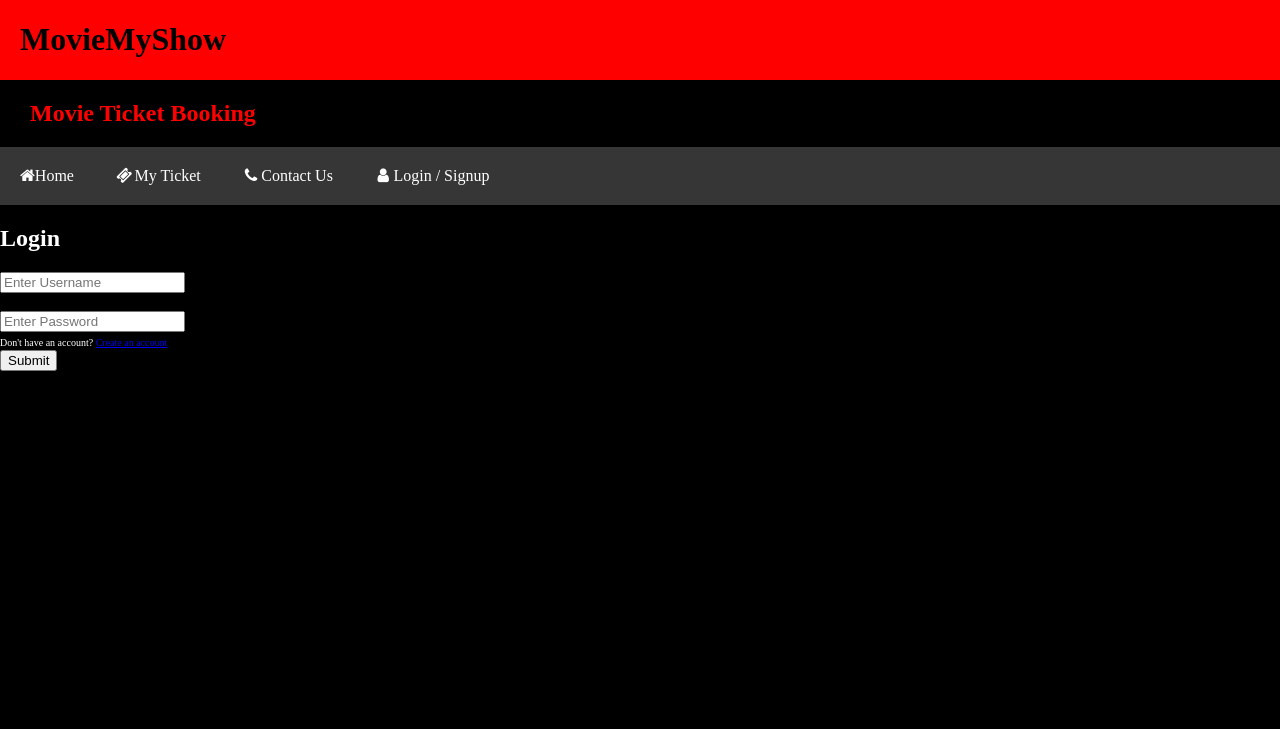
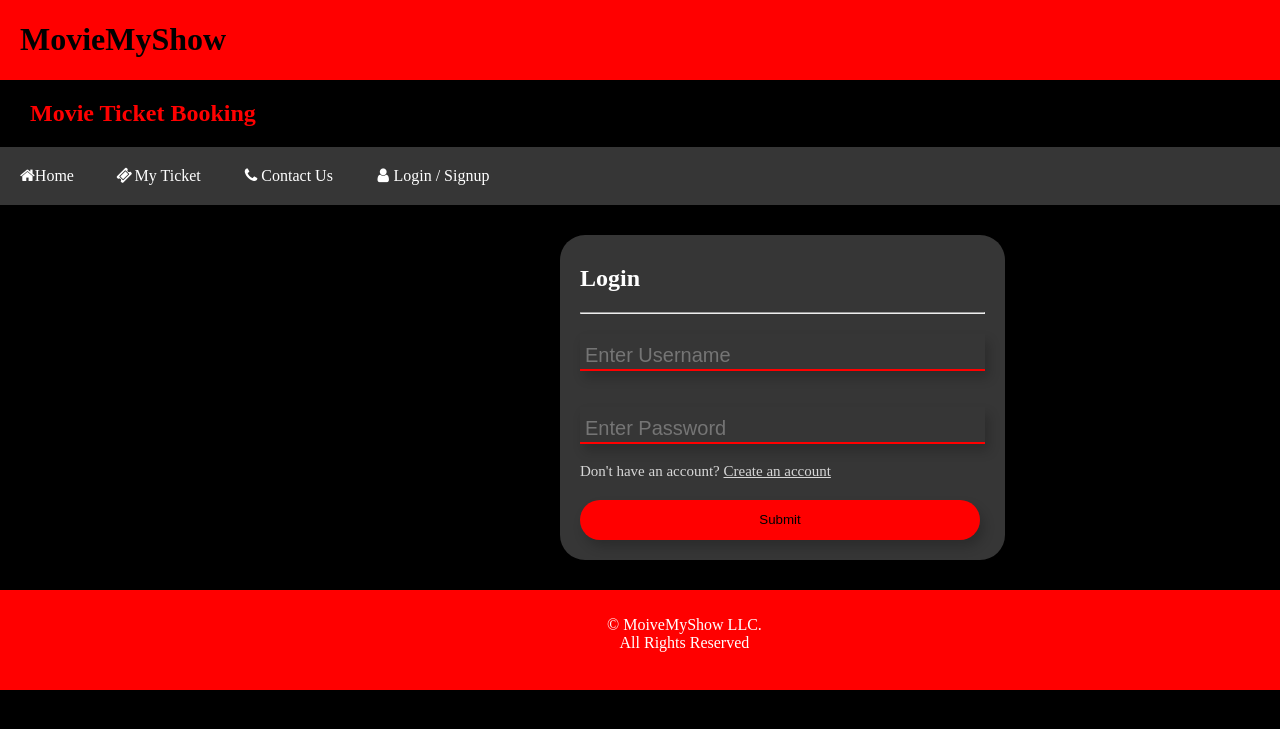
Before and after one commit to ShounaKnk/Movie-Ticket-Booking, a PHP site: page /login.html in a window 1280 px wide. Shown: the top 729 px of the page. Run offline with PHP 8.4, Linux system fonts and the light colour scheme.

Commit message:
fixed login and signup pages, profile page css and made COntact us page

```diff
--- a/login.html
+++ b/login.html
@@ -6,6 +6,66 @@
     <link rel="stylesheet" href="https://cdnjs.cloudflare.com/ajax/libs/font-awesome/4.7.0/css/font-awesome.min.css">
     <link rel="stylesheet" href="commoncss.css">
     <title>Document</title>
+    <style>
+        .container{
+            background-color: #363636;
+            border-radius: 25px;
+            margin-left: 560px;
+            margin-top: 30px;
+            margin-bottom: 30px;
+            padding: 20px;
+            display: inline-block;
+        }
+        .container_head{
+            display: inline-block;
+            margin-top: 10px;
+        }
+        hr{
+            margin-bottom:20px;
+            margin-top: 0px;
+        }
+
+        .textfields{
+            background-color: #363636;
+            border: none;
+            font-size: 20px;
+            border-bottom: solid red 2px;
+            padding: 10px 0 2px 5px;
+            box-shadow: 4px 7px 12px 0 rgba(0, 0, 0, 0.2);
+            display: block;
+            width: 400px;
+            color: white;
+        }
+
+        .textfields:hover{
+            box-shadow: 4px 7px 12px 0 rgba(0, 0, 0, 0.5);
+        }
+
+        #tca{
+            color: rgba(255, 255, 255, 0.8);
+        }
+        #ca{
+            text-decoration: underline;
+            color: rgba(255, 255, 255, 0.8);
+        }
+
+        label{
+            margin-bottom: 20px;
+        }
+
+        #sbutton{
+            background-color: red;
+            border: none;
+            margin-top: 20px;
+            width: 400px;
+            box-shadow: 4px 7px 12px 0 rgba(0, 0, 0, 0.2);
+            height: 40px;
+            border-radius: 25px;
+        }
+        #sbutton:hover{
+            box-shadow: 4px 7px 12px 0 rgba(0, 0, 0, 0.7);
+        }
+    </style>
 </head>
 <body>
     <div class="Pageheader">
@@ -18,18 +78,26 @@
     </div>
     <div class="topnav">
         <a href="HomePage.html"><i class="fa fa-home">Home</i></a>
-        <a href="my_tickets.html"><i class="fa fa-fw fa-ticket"></i>My Ticket</i></a>
+        <a href="ticket_display.html"><i class="fa fa-fw fa-ticket"></i>My Ticket</i></a>
         <a href="about_us.html"><i class="fa fa-fw fa-phone"></i>Contact Us</a>
         <a href="login.html"><i class="fa fa-fw fa-user"></i>Login / Signup</a>
     </div>
-    <h2>Login</h2>
-    <form action="login.php" method="post">
-        <input type="text" name="username" placeholder="Enter Username">
-        <br><br>
-        <input type="password" name="pwrd" placeholder="Enter Password">
-        <br><span style="font-size: 10px">Don't have an account? </span>
-        <a href="createaccount.html" style="font-size: 10px">Create an account</a>
-        <br><input type="submit">
-    </form>
+    <div class="container">
+        <h2 class="container_head">Login</h2>
+        <hr>
+        <form action="login.php" method="post">
+            <input type="text" class="textfields" name="username" placeholder="Enter Username">
+            <br><br>
+            <input type="password" class="textfields" name="pwrd" placeholder="Enter Password">
+            <br><span style="font-size: 15px" id="tca">Don't have an account? </span>
+            <a href="createaccount.html" style="font-size: 15px" id="ca">Create an account</a><br>
+            <button type="submit" id="sbutton">Submit</button>
+        </form>
+    </div>
+    <div class="footer">
+        <div class="footer_text">
+            <p>&copy; MoiveMyShow LLC. <br> All Rights Reserved </p>
+        </div>
+    </div>
 </body>
 </html>
--- a/payment_page.html
+++ b/payment_page.html
@@ -61,7 +61,7 @@
     </div>
     <div class="topnav">
         <a href="HomePage.html"><i class="fa fa-home">Home</i></a>
-        <a href="my_tickets.html"><i class="fa fa-fw fa-ticket"></i>My Ticket</i></a>
+        <a href="ticket_display.html"><i class="fa fa-fw fa-ticket"></i>My Ticket</i></a>
         <a href="about_us.html"><i class="fa fa-fw fa-phone"></i>Contact Us</a>
         <a href="login.html"><i class="fa fa-fw fa-user"></i>Login / Signup</a>
     </div>
--- a/selectseat.html
+++ b/selectseat.html
@@ -83,7 +83,7 @@
     </div>
     <div class="topnav">
         <a href="HomePage.html"><i class="fa fa-home">Home</i></a>
-        <a href="my_tickets.html"><i class="fa fa-fw fa-ticket"></i>My Ticket</i></a>
+        <a href="ticket_display.html"><i class="fa fa-fw fa-ticket"></i>My Ticket</i></a>
         <a href="about_us.html"><i class="fa fa-fw fa-phone"></i>Contact Us</a>
         <a href="login.html"><i class="fa fa-fw fa-user"></i>Login / Signup</a>
     </div>
--- a/theaterselect.html
+++ b/theaterselect.html
@@ -120,7 +120,7 @@
     </div>
     <div class="topnav">
         <a href="HomePage.html"><i class="fa fa-home">Home</i></a>
-        <a href="my_tickets.html"><i class="fa fa-fw fa-ticket"></i>My Ticket</i></a>
+        <a href="ticket_display.html"><i class="fa fa-fw fa-ticket"></i>My Ticket</i></a>
         <a href="about_us.html"><i class="fa fa-fw fa-phone"></i>Contact Us</a>
         <a href="login.html"><i class="fa fa-fw fa-user"></i>Login / Signup</a>
     </div>
```
Also changed, not shown: HomePage.html (+13 -10 lines), about_us.html (added, +87 -0 lines), createaccount.html (+77 -9 lines), movie_details.php (+5 -5 lines), profilepage.php (+24 -28 lines), ticket_display.html (+48 -2 lines).
